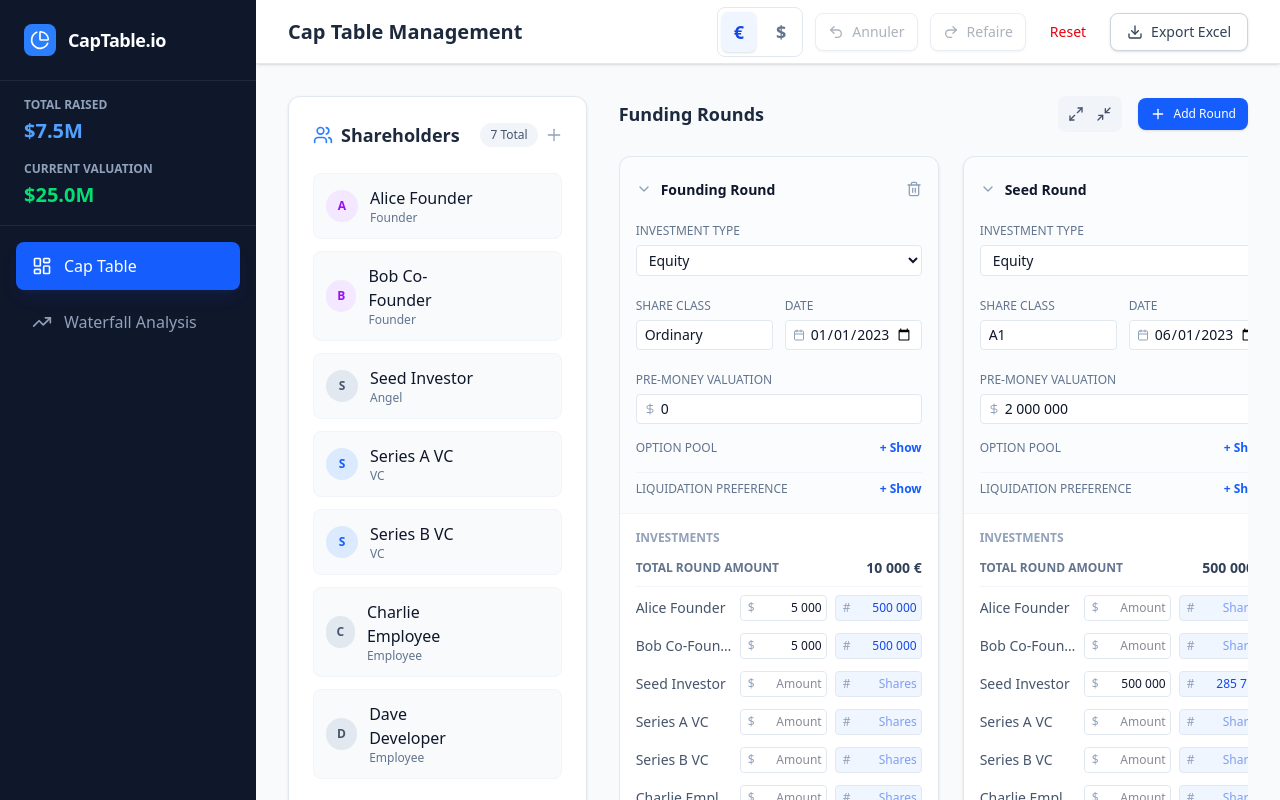
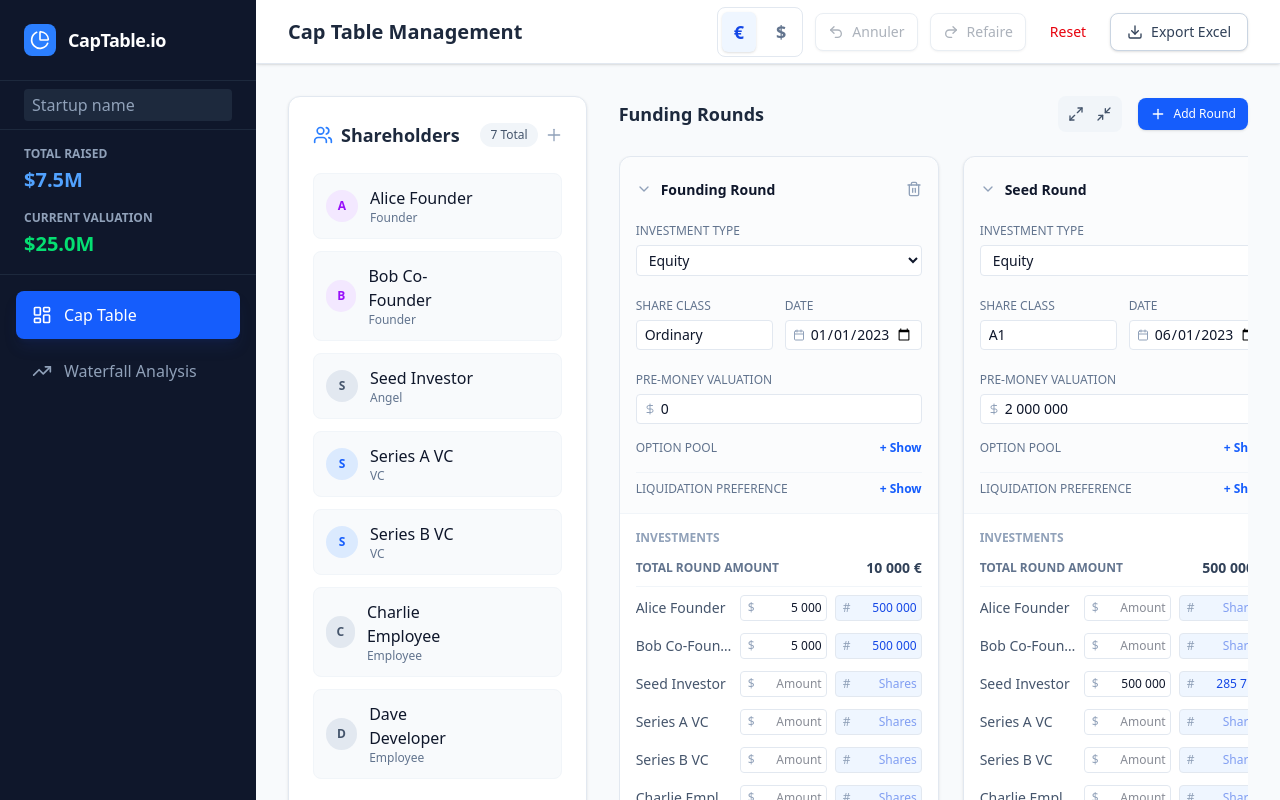
Before and after one commit to Pitchprr/Captable, a React (Vite) app: page / in a window 1280 px wide. Built offline with nearby package versions, Linux system fonts and the light colour scheme.

Commit message:
Add startup name feature

```diff
--- a/src/App.tsx
+++ b/src/App.tsx
@@ -106,6 +106,7 @@ const initialCapTable: CapTable = {
       ]
     }
   ],
+  startupName: '',
   optionGrants: [
     { id: 'g1', shareholderId: '6', roundId: 'r2', shares: 1000, grantDate: '2023-07-01' },
     { id: 'g2', shareholderId: '6', roundId: 'r3', shares: 500, grantDate: '2024-04-01' },
@@ -351,6 +352,20 @@ function App() {
             <h1 className="text-lg font-bold tracking-tight">CapTable.io</h1>
           </div>
         </div>
+        <div className="px-6 py-2 border-b border-slate-800">
+          <input
+            type="text"
+            placeholder="Startup name"
+            className="w-full px-2 py-1 rounded bg-slate-800 text-white placeholder-slate-400 focus:outline-none"
+            value={capTable.startupName || ''}
+            onChange={e => setCapTable(prev => ({ ...prev, startupName: e.target.value }))}
+          />
+        </div>
+        {capTable.startupName && (
+          <p className="text-xl font-semibold text-white text-center mb-2">
+            {capTable.startupName}
+          </p>
+        )}
 
         <div className="px-6 py-4 border-b border-slate-800 space-y-4">
           <div>
--- a/src/engine/types.ts
+++ b/src/engine/types.ts
@@ -73,6 +73,7 @@ export interface CapTable {
     shareholders: Shareholder[];
     rounds: Round[];
     optionGrants: OptionGrant[]; // Track option grants from the pool
+    startupName?: string; // Name of the startup/project
 }
 
 export interface CapTableSummaryItem {
```
